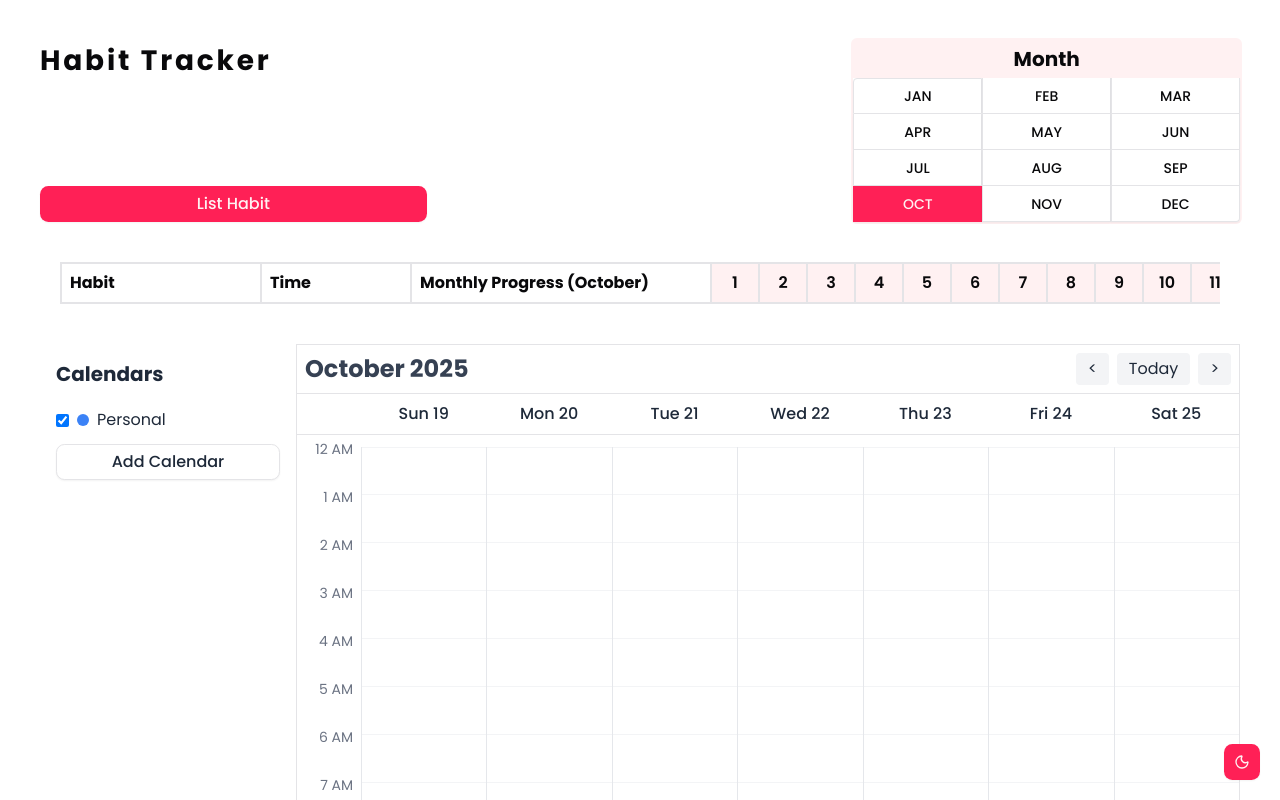
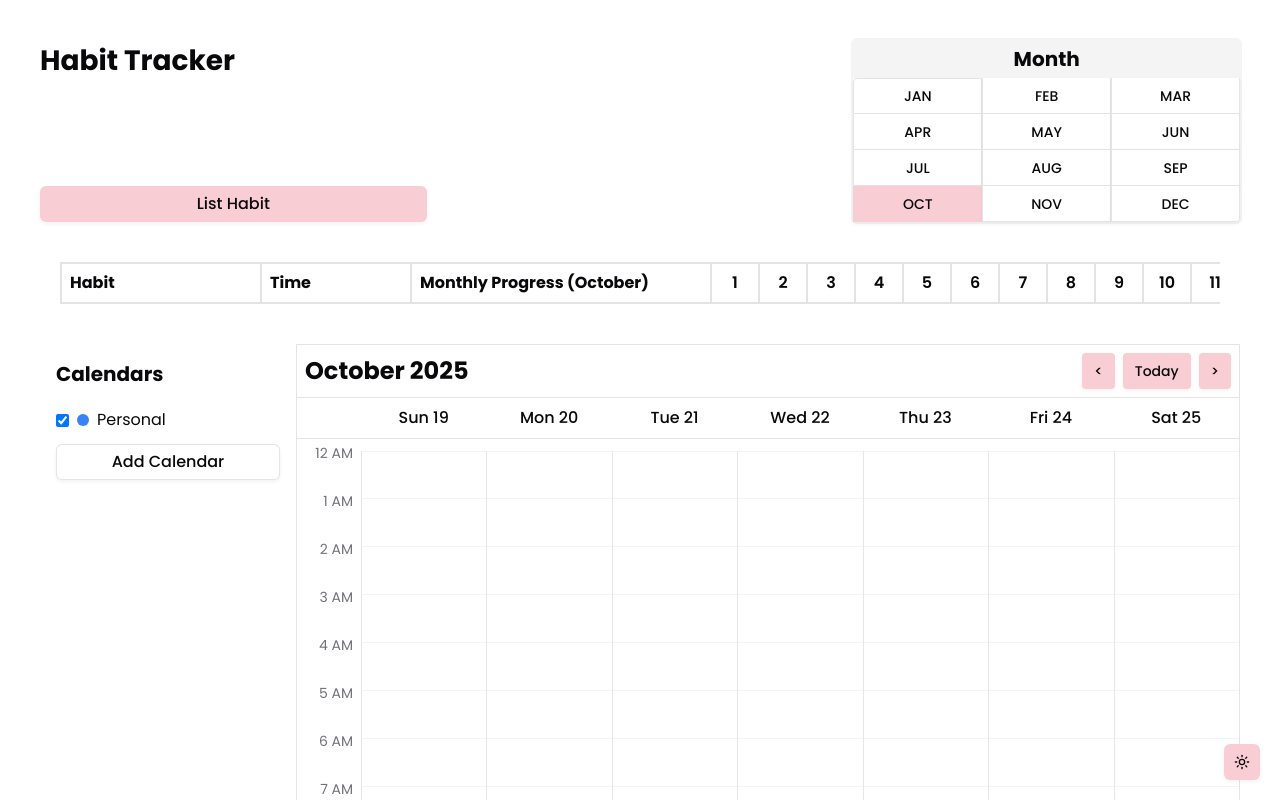
Before and after one commit to Fadhil-Sabar/habit-tracker, a SvelteKit app: page / in a window 1280 px wide. Shown: the top 800 px of the page. Built offline with nearby package versions, Linux system fonts and the light colour scheme.

Commit message:
[UPDATE] toggle dark mode

```diff
--- a/package.json
+++ b/package.json
@@ -46,6 +46,7 @@
 	"dependencies": {
 		"date-fns": "^4.1.0",
 		"lucide-svelte": "^0.545.0",
+		"mode-watcher": "^1.1.0",
 		"svelte-dnd-action": "^0.9.65",
 		"uuid": "^13.0.0"
 	}
--- a/src/app.css
+++ b/src/app.css
@@ -1,83 +1,118 @@
 @import 'tailwindcss';
+
+@variant dark (&:where(.dark, .dark *));
 
 @import 'tw-animate-css';
 
-@custom-variant dark (&:is(.dark *));
-
 :root {
-	--radius: 0.65rem;
-	--background: oklch(1 0 0);
-	--foreground: oklch(0.141 0.005 285.823);
-	--card: oklch(1 0 0);
-	--card-foreground: oklch(0.141 0.005 285.823);
-	--popover: oklch(1 0 0);
-	--popover-foreground: oklch(0.141 0.005 285.823);
-	--primary: oklch(0.645 0.246 16.439);
-	--primary-foreground: oklch(0.969 0.015 12.422);
-	--secondary: oklch(0.967 0.001 286.375);
-	--secondary-foreground: oklch(0.21 0.006 285.885);
-	--muted: oklch(0.967 0.001 286.375);
-	--muted-foreground: oklch(0.552 0.016 285.938);
-	--accent: oklch(0.967 0.001 286.375);
-	--accent-foreground: oklch(0.21 0.006 285.885);
-	--destructive: oklch(0.577 0.245 27.325);
-	--border: oklch(0.92 0.004 286.32);
-	--input: oklch(0.92 0.004 286.32);
-	--ring: oklch(0.645 0.246 16.439);
-	--chart-1: oklch(0.646 0.222 41.116);
-	--chart-2: oklch(0.6 0.118 184.704);
-	--chart-3: oklch(0.398 0.07 227.392);
-	--chart-4: oklch(0.828 0.189 84.429);
-	--chart-5: oklch(0.769 0.188 70.08);
-	--sidebar: oklch(0.985 0 0);
-	--sidebar-foreground: oklch(0.141 0.005 285.823);
-	--sidebar-primary: oklch(0.645 0.246 16.439);
-	--sidebar-primary-foreground: oklch(0.969 0.015 12.422);
-	--sidebar-accent: oklch(0.967 0.001 286.375);
-	--sidebar-accent-foreground: oklch(0.21 0.006 285.885);
-	--sidebar-border: oklch(0.92 0.004 286.32);
-	--sidebar-ring: oklch(0.645 0.246 16.439);
+	--background: #ffffff;
+	--foreground: #09090b;
+	--card: #ffffff;
+	--card-foreground: #09090b;
+	--popover: #ffffff;
+	--popover-foreground: #09090b;
+	--primary: #f9cdd4;
+	--primary-foreground: #09090b;
+	--secondary: #f4f4f5;
+	--secondary-foreground: #18181b;
+	--muted: #f4f4f5;
+	--muted-foreground: #71717a;
+	--accent: #f4f4f5;
+	--accent-foreground: #18181b;
+	--destructive: #ef4444;
+	--destructive-foreground: #fafafa;
+	--border: #e4e4e7;
+	--input: #e4e4e7;
+	--ring: #09090b;
+	--chart-1: #f9cdd4;
+	--chart-2: #a3daf5;
+	--chart-3: #ffe666;
+	--chart-4: #a1e87d;
+	--chart-5: #d6adeb;
+	--sidebar: #f4f4f5;
+	--sidebar-foreground: #09090b;
+	--sidebar-primary: #f9cdd4;
+	--sidebar-primary-foreground: #09090b;
+	--sidebar-accent: #f4f4f5;
+	--sidebar-accent-foreground: #18181b;
+	--sidebar-border: #e4e4e7;
+	--sidebar-ring: #09090b;
+	--font-sans: sans-serif;
+	--font-serif: serif;
+	--font-mono: monospace;
+	--radius: 0.5rem;
+	--shadow-x: 0;
+	--shadow-y: 0.125rem;
+	--shadow-blur: 0.25rem;
+	--shadow-spread: 0;
+	--shadow-opacity: 0.1;
+	--shadow-color: hsl(0 0% 0%);
+	--shadow-2xs: 0 0.125rem 0.25rem 0 hsl(0 0% 0% / 0.05);
+	--shadow-xs: 0 0.125rem 0.25rem 0 hsl(0 0% 0% / 0.05);
+	--shadow-sm: 0 0.125rem 0.25rem 0 hsl(0 0% 0% / 0.1), 0 1px 2px -1px hsl(0 0% 0% / 0.1);
+	--shadow: 0 0.125rem 0.25rem 0 hsl(0 0% 0% / 0.1), 0 1px 2px -1px hsl(0 0% 0% / 0.1);
+	--shadow-md: 0 0.125rem 0.25rem 0 hsl(0 0% 0% / 0.1), 0 2px 4px -1px hsl(0 0% 0% / 0.1);
+	--shadow-lg: 0 0.125rem 0.25rem 0 hsl(0 0% 0% / 0.1), 0 4px 6px -1px hsl(0 0% 0% / 0.1);
+	--shadow-xl: 0 0.125rem 0.25rem 0 hsl(0 0% 0% / 0.1), 0 8px 10px -1px hsl(0 0% 0% / 0.1);
+	--shadow-2xl: 0 0.125rem 0.25rem 0 hsl(0 0% 0% / 0.25);
+	--tracking-normal: normal;
+	--spacing: 0.25rem;
 }
 
 .dark {
-	--background: oklch(0.141 0.005 285.823);
-	--foreground: oklch(0.985 0 0);
-	--card: oklch(0.21 0.006 285.885);
-	--card-foreground: oklch(0.985 0 0);
-	--popover: oklch(0.21 0.006 285.885);
-	--popover-foreground: oklch(0.985 0 0);
-	--primary: oklch(0.645 0.246 16.439);
-	--primary-foreground: oklch(0.969 0.015 12.422);
-	--secondary: oklch(0.274 0.006 286.033);
-	--secondary-foreground: oklch(0.985 0 0);
-	--muted: oklch(0.274 0.006 286.033);
-	--muted-foreground: oklch(0.705 0.015 286.067);
-	--accent: oklch(0.274 0.006 286.033);
-	--accent-foreground: oklch(0.985 0 0);
-	--destructive: oklch(0.704 0.191 22.216);
-	--border: oklch(1 0 0 / 10%);
-	--input: oklch(1 0 0 / 15%);
-	--ring: oklch(0.645 0.246 16.439);
-	--chart-1: oklch(0.488 0.243 264.376);
-	--chart-2: oklch(0.696 0.17 162.48);
-	--chart-3: oklch(0.769 0.188 70.08);
-	--chart-4: oklch(0.627 0.265 303.9);
-	--chart-5: oklch(0.645 0.246 16.439);
-	--sidebar: oklch(0.21 0.006 285.885);
-	--sidebar-foreground: oklch(0.985 0 0);
-	--sidebar-primary: oklch(0.645 0.246 16.439);
-	--sidebar-primary-foreground: oklch(0.969 0.015 12.422);
-	--sidebar-accent: oklch(0.274 0.006 286.033);
-	--sidebar-accent-foreground: oklch(0.985 0 0);
-	--sidebar-border: oklch(1 0 0 / 10%);
-	--sidebar-ring: oklch(0.645 0.246 16.439);
+	--background: #09090b;
+	--foreground: #fafafa;
+	--card: #09090b;
+	--card-foreground: #fafafa;
+	--popover: #09090b;
+	--popover-foreground: #fafafa;
+	--primary: #f0758a;
+	--primary-foreground: #09090b;
+	--secondary: #27272a;
+	--secondary-foreground: #fafafa;
+	--muted: #27272a;
+	--muted-foreground: #a1a1aa;
+	--accent: #27272a;
+	--accent-foreground: #fafafa;
+	--destructive: #7f1d1d;
+	--destructive-foreground: #fafafa;
+	--border: #27272a;
+	--input: #27272a;
+	--ring: #d4d4d8;
+	--chart-1: #f0758a;
+	--chart-2: #47b4eb;
+	--chart-3: #ffd500;
+	--chart-4: #62d926;
+	--chart-5: #ad5cd6;
+	--sidebar: #27272a;
+	--sidebar-foreground: #fafafa;
+	--sidebar-primary: #f0758a;
+	--sidebar-primary-foreground: #09090b;
+	--sidebar-accent: #27272a;
+	--sidebar-accent-foreground: #fafafa;
+	--sidebar-border: #27272a;
+	--sidebar-ring: #d4d4d8;
+	--font-sans: sans-serif;
+	--font-serif: serif;
+	--font-mono: monospace;
+	--radius: 0.5rem;
+	--shadow-x: 0;
+	--shadow-y: 0.125rem;
+	--shadow-blur: 0.25rem;
+	--shadow-spread: 0;
+	--shadow-opacity: 0.4;
+	--shadow-color: hsl(0 0% 0%);
+	--shadow-2xs: 0 0.125rem 0.25rem 0 hsl(0 0% 0% / 0.2);
+	--shadow-xs: 0 0.125rem 0.25rem 0 hsl(0 0% 0% / 0.2);
+	--shadow-sm: 0 0.125rem 0.25rem 0 hsl(0 0% 0% / 0.4), 0 1px 2px -1px hsl(0 0% 0% / 0.4);
+	--shadow: 0 0.125rem 0.25rem 0 hsl(0 0% 0% / 0.4), 0 1px 2px -1px hsl(0 0% 0% / 0.4);
+	--shadow-md: 0 0.125rem 0.25rem 0 hsl(0 0% 0% / 0.4), 0 2px 4px -1px hsl(0 0% 0% / 0.4);
+	--shadow-lg: 0 0.125rem 0.25rem 0 hsl(0 0% 0% / 0.4), 0 4px 6px -1px hsl(0 0% 0% / 0.4);
+	--shadow-xl: 0 0.125rem 0.25rem 0 hsl(0 0% 0% / 0.4), 0 8px 10px -1px hsl(0 0% 0% / 0.4);
+	--shadow-2xl: 0 0.125rem 0.25rem 0 hsl(0 0% 0% / 1);
 }
 
 @theme inline {
-	--radius-sm: calc(var(--radius) - 4px);
-	--radius-md: calc(var(--radius) - 2px);
-	--radius-lg: var(--radius);
-	--radius-xl: calc(var(--radius) + 4px);
 	--color-background: var(--background);
 	--color-foreground: var(--foreground);
 	--color-card: var(--card);
@@ -93,6 +128,7 @@
 	--color-accent: var(--accent);
 	--color-accent-foreground: var(--accent-foreground);
 	--color-destructive: var(--destructive);
+	--color-destructive-foreground: var(--destructive-foreground);
 	--color-border: var(--border);
 	--color-input: var(--input);
 	--color-ring: var(--ring);
@@ -109,6 +145,31 @@
 	--color-sidebar-accent-foreground: var(--sidebar-accent-foreground);
 	--color-sidebar-border: var(--sidebar-border);
 	--color-sidebar-ring: var(--sidebar-ring);
+
+	--font-sans: var(--font-sans);
+	--font-mono: var(--font-mono);
+	--font-serif: var(--font-serif);
+
+	--radius-sm: calc(var(--radius) - 4px);
+	--radius-md: calc(var(--radius) - 2px);
+	--radius-lg: var(--radius);
+	--radius-xl: calc(var(--radius) + 4px);
+
+	--shadow-2xs: var(--shadow-2xs);
+	--shadow-xs: var(--shadow-xs);
+	--shadow-sm: var(--shadow-sm);
+	--shadow: var(--shadow);
+	--shadow-md: var(--shadow-md);
+	--shadow-lg: var(--shadow-lg);
+	--shadow-xl: var(--shadow-xl);
+	--shadow-2xl: var(--shadow-2xl);
+
+	--tracking-tighter: calc(var(--tracking-normal) - 0.05em);
+	--tracking-tight: calc(var(--tracking-normal) - 0.025em);
+	--tracking-normal: var(--tracking-normal);
+	--tracking-wide: calc(var(--tracking-normal) + 0.025em);
+	--tracking-wider: calc(var(--tracking-normal) + 0.05em);
+	--tracking-widest: calc(var(--tracking-normal) + 0.1em);
 }
 
 @layer base {
@@ -121,7 +182,7 @@
 }
 
 body {
-	font-family: "Poppins", sans-serif;
+	font-family: 'Poppins', sans-serif;
 }
 
 #modal-inputs *[disabled],
--- a/src/lib/components/calendar/calendar.svelte
+++ b/src/lib/components/calendar/calendar.svelte
@@ -22,6 +22,7 @@
 	import { CalendarIcon, Pencil, Trash } from 'lucide-svelte';
 	import { CalendarDate, getLocalTimeZone, type DateValue } from '@internationalized/date';
 	import { browser } from '$app/environment';
+	import Label from '../ui/label/label.svelte';
 
 	interface Event {
 		id: string;
@@ -352,7 +353,7 @@
 	};
 </script>
 
-<div class="flex h-screen bg-white text-gray-800">
+<div class="flex h-screen">
 	<div class="hidden w-64 flex-shrink-0 p-4 md:block">
 		<h2 class="mb-4 text-xl font-bold">Calendars</h2>
 		<div class="space-y-2">
@@ -492,17 +493,11 @@
 
 	<div class="flex min-h-min flex-1 flex-col border pb-5">
 		<div class="flex items-center justify-between border-b p-2">
-			<h2 class="text-2xl font-bold text-gray-700">{displayedMonth}</h2>
+			<Label class="text-[1.5em] font-bold">{displayedMonth}</Label>
 			<div class="flex space-x-2">
-				<button on:click={goToPrevWeek} class="rounded bg-gray-100 px-3 py-1 hover:bg-gray-200">
-					&lt;
-				</button>
-				<button on:click={goToToday} class="rounded bg-gray-100 px-3 py-1 hover:bg-gray-200">
-					Today
-				</button>
-				<button on:click={goToNextWeek} class="rounded bg-gray-100 px-3 py-1 hover:bg-gray-200">
-					&gt;
-				</button>
+				<Button onclick={goToPrevWeek} class="py- rounded px-3">&lt;</Button>
+				<Button onclick={goToToday} class="py- rounded px-3">Today</Button>
+				<Button onclick={goToNextWeek} class="py- rounded px-3">&gt;</Button>
 			</div>
 		</div>
 
@@ -518,7 +513,7 @@
 		<div class="flex flex-1 pt-3">
 			<div class="w-16 flex-shrink-0">
 				{#each timeSlots as hour}
-					<div class="-mt-2 h-14 pr-2 text-right text-sm text-gray-500">
+					<div class="-mt-2 h-14 pr-2 text-right text-sm text-muted-foreground">
 						{#if hour === 0}
 							12 AM
 						{:else if hour === 12}
--- a/src/routes/+layout.svelte
+++ b/src/routes/+layout.svelte
@@ -1,6 +1,7 @@
 <script lang="ts">
 	import '../app.css';
 	import favicon from '$lib/assets/favicon.svg';
+	import { ModeWatcher } from 'mode-watcher';
 
 	let { children } = $props();
 </script>
@@ -9,4 +10,5 @@
 	<link rel="icon" href={favicon} />
 </svelte:head>
 
+<ModeWatcher />
 {@render children?.()}
--- a/src/routes/+page.svelte
+++ b/src/routes/+page.svelte
@@ -10,7 +10,7 @@
 	import { getDaysInMonth } from '$lib/utils';
 	import { dndzone } from 'svelte-dnd-action';
 	import { flip } from 'svelte/animate';
-	import { Clock, GripVertical, Moon, Trash } from 'lucide-svelte';
+	import { Clock, GripVertical, Moon, MoonIcon, SunIcon, Trash } from 'lucide-svelte';
 	import { Months, type Habit } from '$lib/stores';
 	import Table from '$lib/components/ui/table/table.svelte';
 	import TableHeader from '$lib/components/ui/table/table-header.svelte';
@@ -33,6 +33,7 @@
 	} from '$lib/components/ui/select';
 	import { Label } from '$lib/components/ui/label';
 	import { ButtonGroup } from '$lib/components/ui/button-group';
+	import { toggleMode } from 'mode-watcher';
 
 	const months: Months[] = [
 		Months.JAN,
@@ -136,8 +137,8 @@
 	<div class="mx-5 grid grid-cols-1 justify-between gap-5 md:mx-0 md:grid-cols-3">
 		<span class="text-[1.75em] font-bold tracking-widest md:col-span-2">Habit Tracker</span>
 
-		<div class="flex flex-col rounded ring-2 ring-primary-foreground md:row-span-2 md:min-w-auto">
-			<span class="bg-primary-foreground py-1 text-center text-[1.25em] font-bold">Month</span>
+		<div class="flex flex-col rounded ring-2 ring-secondary md:row-span-2 md:min-w-auto">
+			<span class="bg-secondary py-1 text-center text-[1.25em] font-bold">Month</span>
 			<ButtonGroup class="grid w-full grid-cols-3" orientation="vertical">
 				{#each months as month, i}
 					<Button
@@ -252,7 +253,7 @@
 					>
 					{#each listDate as date}
 						<TableHead
-							class="min-w-12 border-r-2 bg-primary-foreground text-center font-semibold transition-colors hover:cursor-pointer hover:bg-primary/30!"
+							class="min-w-12 border-r-2 text-center font-semibold transition-colors hover:cursor-pointer hover:bg-primary/30!"
 							>{date}</TableHead
 						>
 					{/each}
@@ -342,8 +343,14 @@
 	</div>
 
 	<div class="fixed right-0 bottom-0 m-5">
-		<Button size="icon" class="hover:cursor-pointer hover:bg-primary/80">
-			<Moon />
+		<Button onclick={toggleMode} variant="default" size="icon">
+			<SunIcon
+				class="h-[1.2rem] w-[1.2rem] scale-100 rotate-0 !transition-all dark:scale-0 dark:-rotate-90"
+			/>
+			<MoonIcon
+				class="absolute h-[1.2rem] w-[1.2rem] scale-0 rotate-90 !transition-all dark:scale-100 dark:rotate-0"
+			/>
+			<span class="sr-only">Toggle theme</span>
 		</Button>
 	</div>
 </div>
```
Also changed, not shown: 1 other file (tests, documents, lock files or other folders).
